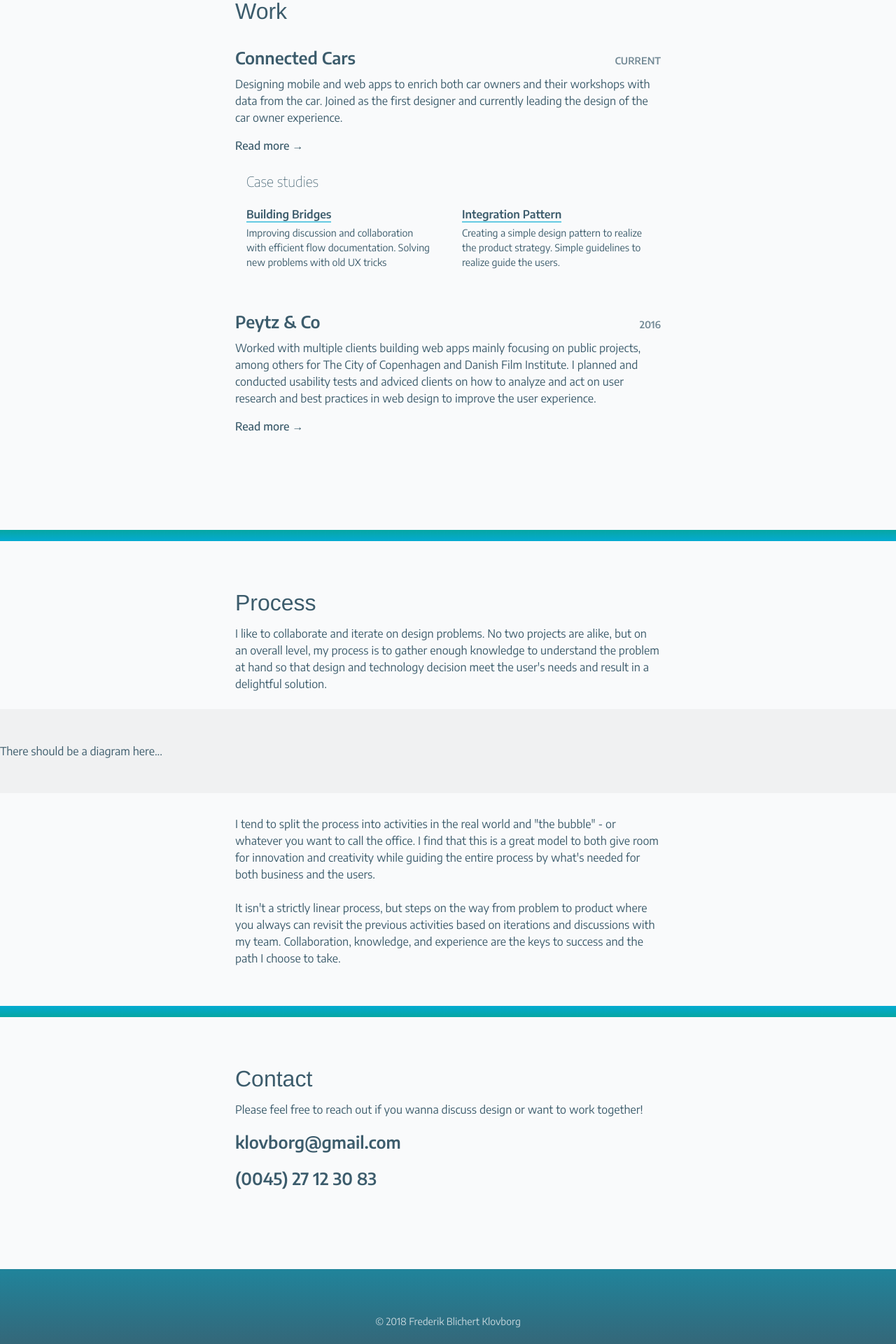
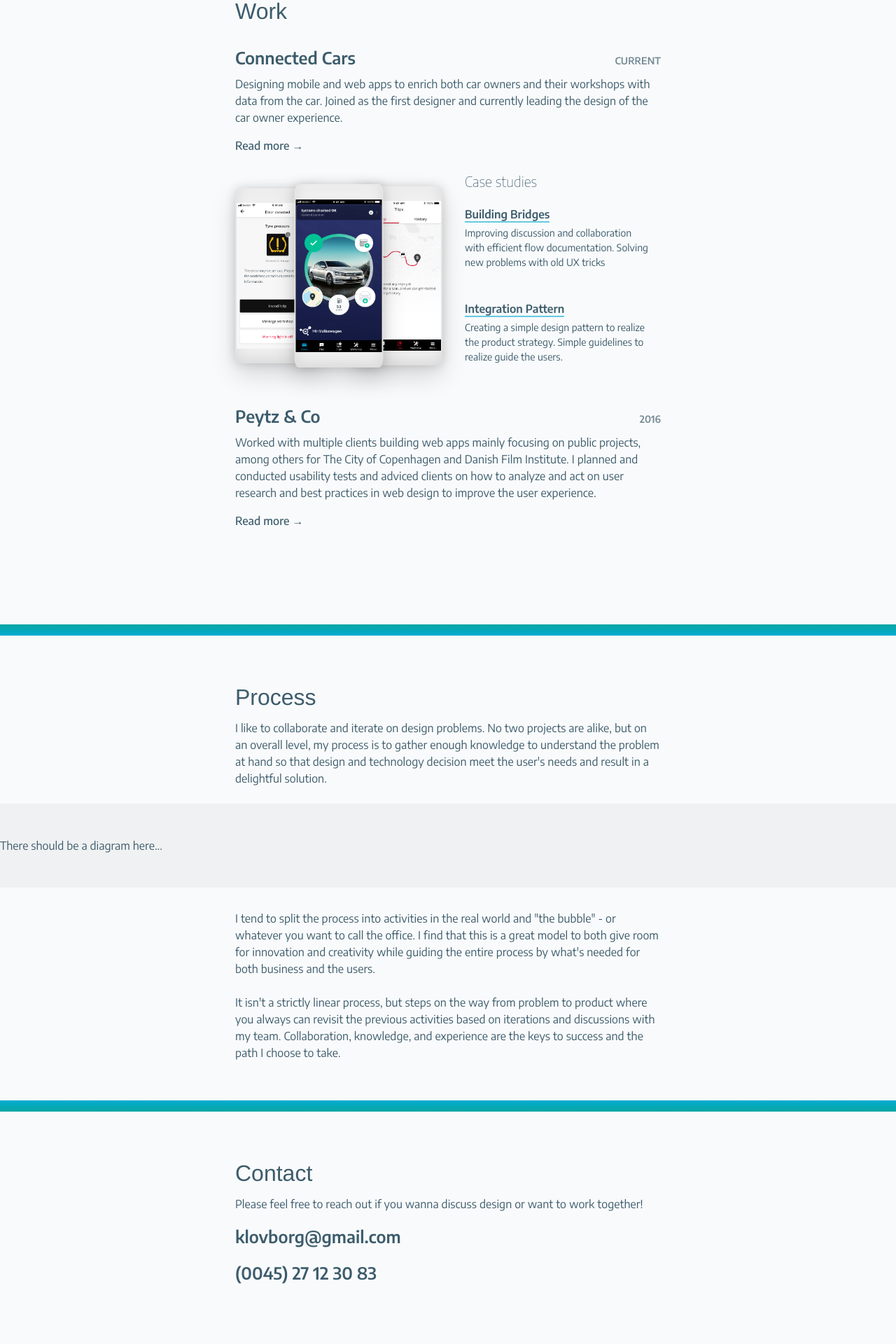
Before and after one commit to frebliklo/frebliklo.github.io, a Jekyll site: the page built from index.html, in a window 1280 px wide. Shown: the part 666-2586 px from the top of the page at 70% size. Built offline with Jekyll 4.4.1, drawn with Linux system fonts in a browser that asks for light colours; some web fonts are replaced.

Commit message:
stacked-illustration

```diff
--- /dev/null
+++ b/_includes/stacked-illustration.html
@@ -0,0 +1,17 @@
+<div class="stacked-illustration">
+  <div class="stacked-illustration__left">
+    <figure>
+      <img src="{{ site.baseurl }}/assets/img/warning-light@2x.png" alt="Screenshot of warning light in MinSkoda">
+    </figure>
+  </div>
+  <div class="stacked-illustration__center">
+    <figure>
+      <img src="{{ site.baseurl }}/assets/img/vw-status@2x.png" alt="Screenshot from MinVolkswagen">
+    </figure>
+  </div>
+  <div class="stacked-illustration__right">
+    <figure>
+      <img src="{{ site.baseurl }}/assets/img/last-trip@2x.png" alt="Screenshot of trips screen in MinSEAT">
+    </figure>
+  </div>
+</div>
--- a/assets/_scss/_abstracts/_variables.scss
+++ b/assets/_scss/_abstracts/_variables.scss
@@ -12,6 +12,9 @@ $color-black: #000;
 
 $color-grey-light: #F0F1F2;
 
+$color-device-grey: #EFEFEF;
+$color-device-black: #0E161A;
+
 $color-dribbble: #DA5988;
 $color-github: #24292E;
 $color-instagram: #7E2B7F;
--- /dev/null
+++ b/assets/_scss/_components/_device.scss
@@ -0,0 +1,14 @@
+%mobile-device {
+  position: relative;
+  background: $color-device-grey;
+  box-shadow: 0 15px 35px rgba($color-black,.15), 0 0 15px rgba($color-black,0.15), inset 0 -5px 20px rgba($color-black,.1), inset 0 5px 5px rgba($color-white,.25);
+  border-radius: 5%;
+}
+
+%mobile-img-placement {
+  position: absolute;
+  top: 8.25%;
+  left: 1.8%;
+  bottom: 8.38%;
+  right: 1.8%;
+}
--- /dev/null
+++ b/assets/_scss/_components/_stacked-illustration.scss
@@ -0,0 +1,73 @@
+.stacked-illustration {
+  position: relative;
+  width: 100%;
+  height: 100%;
+  min-height: 280px;
+
+  &__left {
+    z-index: 25;
+    position: absolute;
+    top: 50%;
+    right: auto;
+    left: 0;
+    bottom: auto;
+    transform: translateY(-50%);
+
+    & figure {
+      @extend %mobile-device;
+      width: 121px;
+      height: 250px;
+
+      & img {
+        @extend %mobile-img-placement;
+        width: 116.5px;
+        height: 208.5px;
+      }
+    }
+  }
+
+  &__center {
+    z-index: 50;
+    position: absolute;
+    top: 50%;
+    right: auto;
+    left: 50%;
+    bottom: auto;
+    transform: translate(-50%, -50%);
+
+    & figure {
+      @extend %mobile-device;
+      width: 127px;
+      height: 262px;
+
+      & img {
+        @extend %mobile-img-placement;
+        width: 122.5px;
+        height: 218.5px;
+      }
+    }
+  }
+
+  &__right {
+    z-index: 5;
+    position: absolute;
+    top: 50%;
+    right: 0;
+    left: auto;
+    bottom: auto;
+    transform: translateY(-50%);
+
+    & figure {
+      @extend %mobile-device;
+      width: 124px;
+      height: 256px;
+
+      & img {
+        @extend %mobile-img-placement;
+        width: 119.5px;
+        height: 213.5px;
+      }
+    }
+  }
+
+}
--- a/assets/_scss/_layout/_index.scss
+++ b/assets/_scss/_layout/_index.scss
@@ -49,8 +49,11 @@
       margin-bottom: 2.4rem;
     }
 
-    &--teasers {
+    &--grid {
       width: 100%;
+      display: grid;
+      grid-template-columns: repeat(auto-fit, minmax(24rem, 1fr));
+      grid-gap: 1.6rem;
     }
 
   }
--- a/assets/css/main.scss
+++ b/assets/css/main.scss
@@ -11,8 +11,10 @@
 
 @import '_components/button';
 @import '_components/case-teasers';
+@import '_components/device';
 @import '_components/process-diagram';
 @import '_components/some';
+@import '_components/stacked-illustration';
 
 @import '_layout/footer';
 @import '_layout/grid';
--- a/index.html
+++ b/index.html
@@ -33,8 +33,13 @@ title: Frederik Klovborg - UX, design and code
           </div>
           <p class="index__work--desc">Designing mobile and web apps to enrich both car owners and their workshops with data from the car. Joined as the first designer and currently leading the design of the car owner experience.</p>
           <a href="{{ site.baseurl }}/work/connected-cars" class="index__work--btn">Read more &rarr;</a>
-          <div class="index__work--teasers">
-            {% include case-teasers.html %}
+          <div class="index__work--grid">
+            <div>
+              {% include stacked-illustration.html %}
+            </div>
+            <div>
+              {% include case-teasers.html %}
+            </div>
           </div>
         </div>
       </div>
```
Also changed, not shown: assets/img/last-trip.png (added), assets/img/last-trip@2x.png (added), assets/img/vw-status.png (added), assets/img/vw-status@2x.png (added), assets/img/warning-light.png (added), assets/img/warning-light@2x.png (added).
